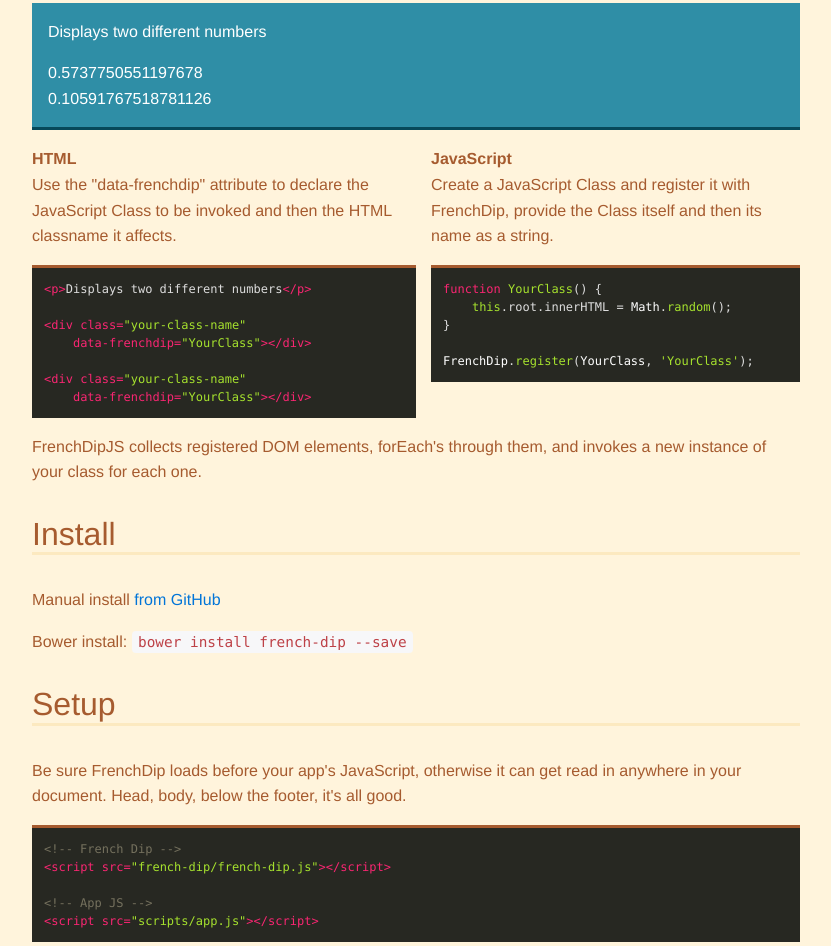
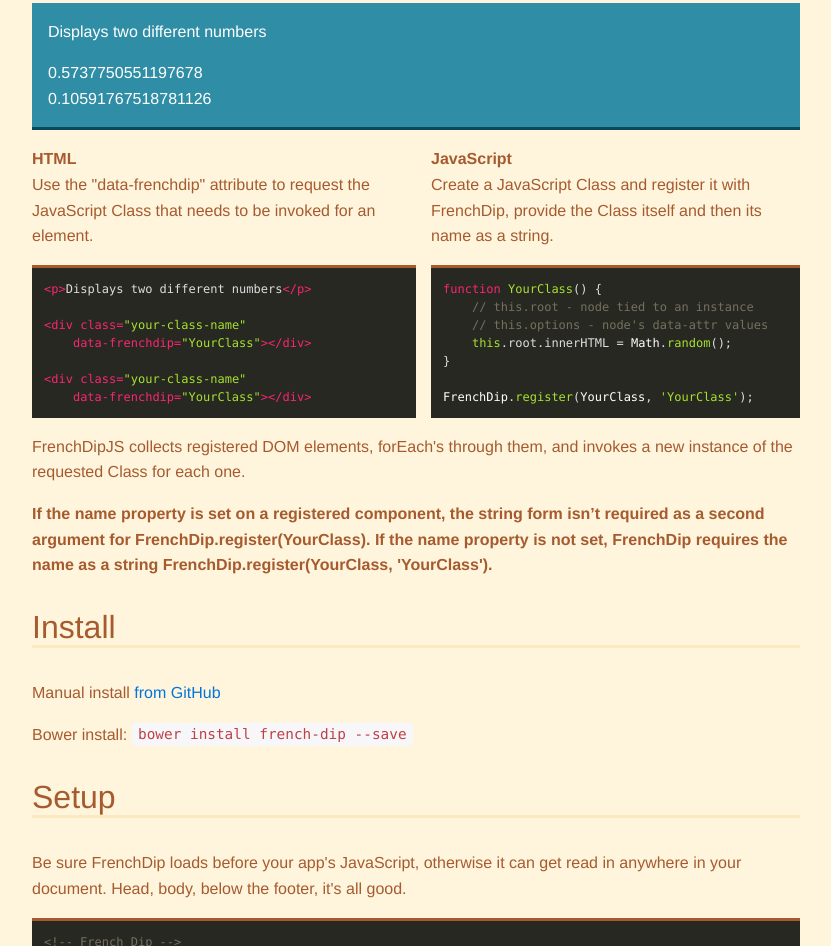
Before and after one commit to nominalaeon/french-dip, a website: page index.html in a window 1280 px wide. Shown: the part 990-1936 px from the top of the page, without its empty margins (224-1055 px from the left). Drawn offline with nearby package versions, Linux system fonts and the light colour scheme.

Commit message:
improving demo docs

```diff
--- a/index.html
+++ b/index.html
@@ -98,7 +98,7 @@
 
                         <div class="col-md-6 col-xs-12" style="padding: 0; overflow-x: auto;">
                             <p><b>HTML</b><br/>
-                            Use the "data-frenchdip" attribute to declare the JavaScript Class to be invoked and then the HTML classname it affects.</p>
+                            Use the "data-frenchdip" attribute to request the JavaScript Class that needs to be invoked for an element.</p>
 <pre><code class="html">&lt;p>Displays two different numbers&lt;/p>
 
 &lt;div class="your-class-name"
@@ -112,13 +112,18 @@
                             <p><b>JavaScript</b><br/>
                             Create a JavaScript Class and register it with FrenchDip, provide the Class itself and then its name as a string.</p>
 <pre><code class="javascript">function YourClass() {
+    // this.root - node tied to an instance
+    // this.options - node's data-attr values
     this.root.innerHTML = Math.random();
 }
 
-FrenchDip.register(YourClass, 'YourClass');</code></pre>
+FrenchDip.register(YourClass, 'YourClass');
+</code></pre>
                         </div>
 
-                        <p>FrenchDipJS collects registered DOM elements, forEach's through them, and invokes a new instance of your class for each one.</p>
+                        <p>FrenchDipJS collects registered DOM elements, forEach's through them, and invokes a new instance of the requested Class for each one.</p>
+
+                        <p><b>If the name property is set on a registered component, the string form isn’t required as a second argument for FrenchDip.register(YourClass). If the name property is not set, FrenchDip requires the name as a string FrenchDip.register(YourClass, 'YourClass').</b></p>
                     </div>
                 </div>
 
```
